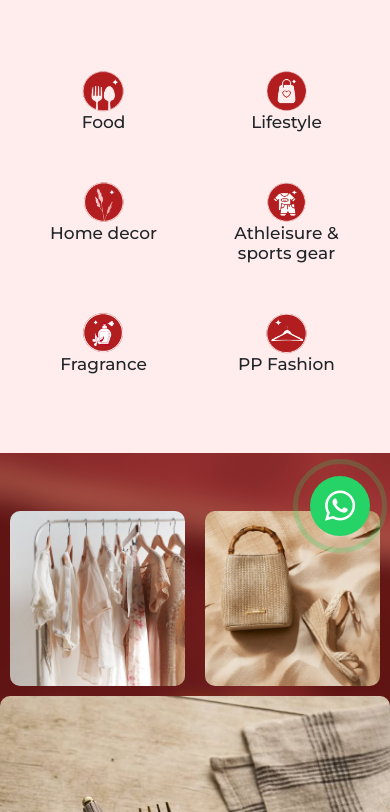
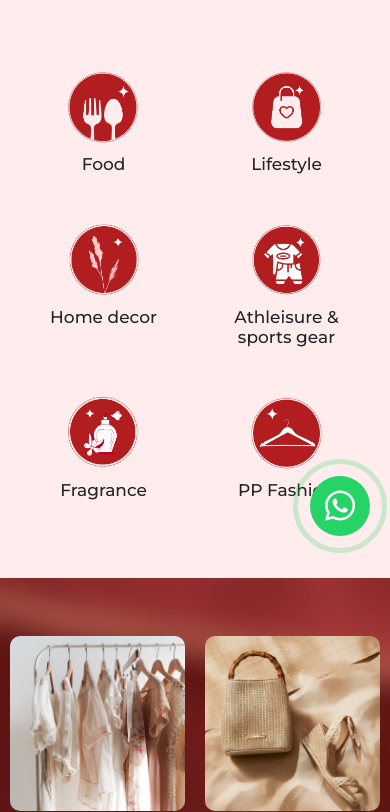
Before and after one commit to webtesting22/popup_paloozaa, a plain HTML site: page index.html in a window 390 px wide. Shown: the part 288-1100 px from the top of the page. Drawn offline with nearby package versions, Linux system fonts and the light colour scheme.

Commit message:
Update style.css

```diff
--- a/style.css
+++ b/style.css
@@ -1258,4 +1258,8 @@ br {
         margin: auto;
         margin: 20px 0px;
     }
+    .icons-container img{
+        width: 70%;
+        margin-bottom: 10px ;
+    }
 }
```
